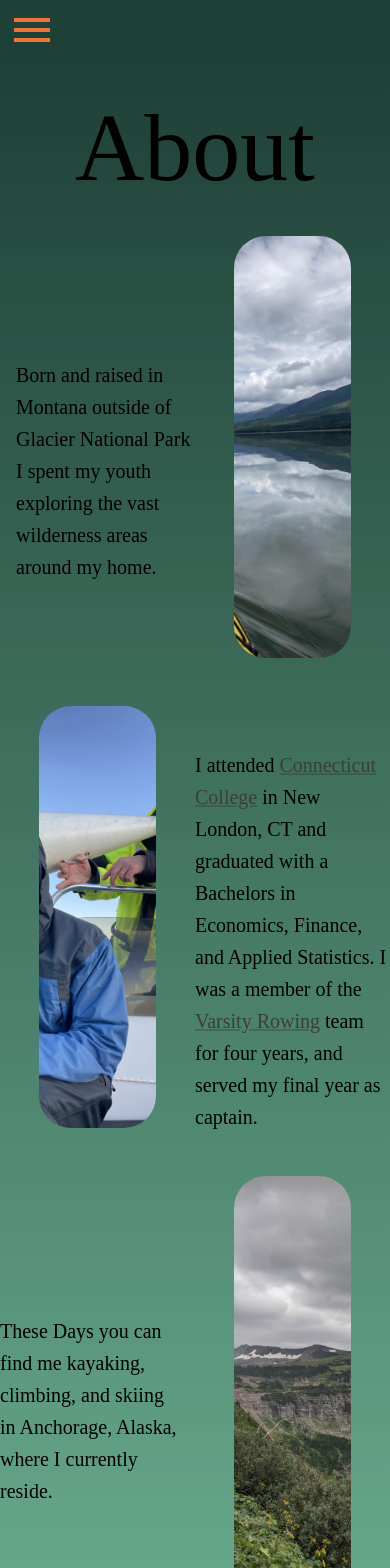
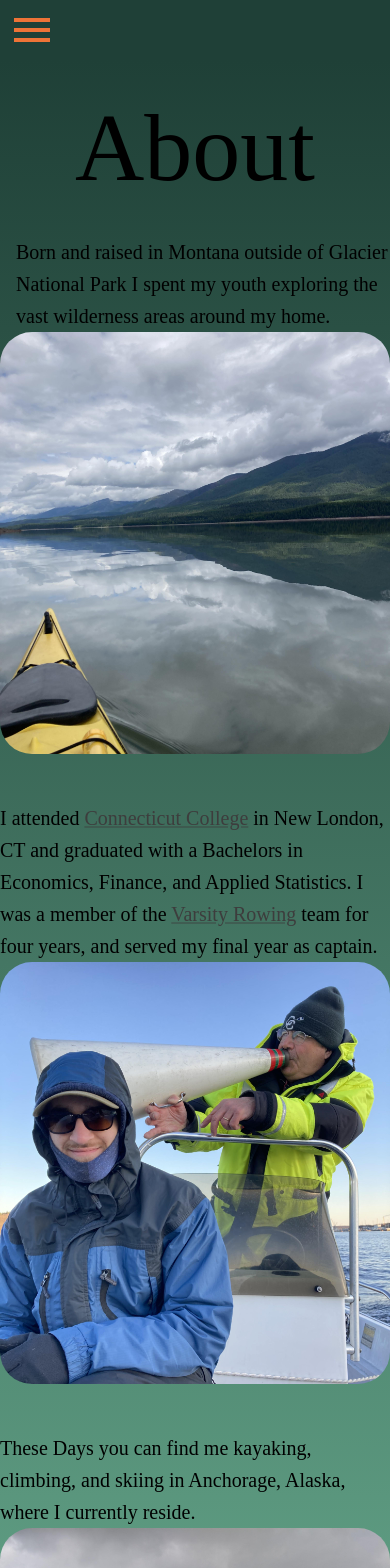
Before and after one commit to SABaltz/showcase, a React (Create React App) app: page /about in a window 390 px wide. Shown: the top 1568 px of the page. Built offline with nearby package versions, Linux system fonts and the light colour scheme.

Commit message:
Optimize about for mobile screen

```diff
--- a/src/components/About.tsx
+++ b/src/components/About.tsx
@@ -4,10 +4,10 @@ import {darkTheme} from "./Theme";
 import NavBar from "./nav/NavBar";
 import NavButton from "./nav/NavButton";
 
-let ImageTile = ({imageLocation}) => {
+let ImageTile = ({imageLocation, smallScreen}) => {
     return (
         <>
-            <Grid item xs={6} md={4}
+            <Grid item xs={12} md={4}
                   sx={{display: 'flex', justifyContent: 'center', alignItems: 'center', paddingBottom: '3rem'}}>
                 <Box
                     sx={{
@@ -16,8 +16,8 @@ let ImageTile = ({imageLocation}) => {
                         backgroundRepeat: "no-repeat",
                         backgroundPosition: 'center',
                         backgroundSize: 'cover',
-                        width: '30vw',
-                        height: '50vh'
+                        width: smallScreen ? '30vw' : '100vw',
+                        height: smallScreen ? '50vh' : '50vh'
                     }}/>
             </Grid>
         </>
@@ -52,7 +52,7 @@ export default function About() {
 
                 <Grid container>
 
-                    <Grid item xs={6} md={4} sx={{...centerGrid, paddingLeft: '1rem'}}>
+                    <Grid item xs={12} md={4} sx={{...centerGrid, paddingLeft: '1rem'}}>
                         <Typography variant={'h6'}>Born and raised in Montana outside of Glacier National Park I
                             spent
                             my
@@ -60,13 +60,15 @@ export default function About() {
                             the vast wilderness areas around my home.</Typography>
                     </Grid>
 
-                    <ImageTile imageLocation={require('../static/HungryHorse.jpg')}/>
-                    {smallScreen ? <ImageTile imageLocation={require('../static/ManyGlacier.jpg')}/> : <></>}
+                    <ImageTile smallScreen={smallScreen} imageLocation={require('../static/HungryHorse.jpg')}/>
+                    {smallScreen ? <ImageTile smallScreen={smallScreen}
+                                              imageLocation={require('../static/ManyGlacier.jpg')}/> : <></>}
 
 
-                    <ImageTile imageLocation={require('../static/Rowing.jpg')}/>
+                    {smallScreen ?
+                        <ImageTile smallScreen={smallScreen} imageLocation={require('../static/Rowing.jpg')}/> : <></>}
 
-                    <Grid item xs={6} md={4} sx={{...centerGrid}}>
+                    <Grid item xs={12} md={4} sx={{...centerGrid}}>
                         <Typography variant={'h6'}>I attended <Link href={'https://www.conncoll.edu/'}>Connecticut
                             College</Link> in New London, CT and
                             graduated with a Bachelors in Economics, Finance, and Applied Statistics. I was a
@@ -78,17 +80,25 @@ export default function About() {
                             four years, and served my final year as
                             captain.</Typography>
                     </Grid>
-                    {smallScreen ? <ImageTile imageLocation={require('../static/Rowing2.jpg')}/> : <></>}
+
+                    {!smallScreen ?
+                        <ImageTile smallScreen={smallScreen} imageLocation={require('../static/Rowing.jpg')}/> : <></>}
+
+                    {smallScreen ?
+                        <ImageTile smallScreen={smallScreen} imageLocation={require('../static/Rowing2.jpg')}/> : <></>}
 
 
-                    {smallScreen ? <ImageTile imageLocation={require('../static/AK1.JPG')}/> : <></>}
-                    {smallScreen ? <ImageTile imageLocation={require('../static/AK2.jpg')}/> : <></>}
-                    <Grid item xs={6} md={4} sx={{...centerGrid, paddingRight: '1rem'}}>
+                    {smallScreen ?
+                        <ImageTile smallScreen={smallScreen} imageLocation={require('../static/AK1.JPG')}/> : <></>}
+                    {smallScreen ?
+                        <ImageTile smallScreen={smallScreen} imageLocation={require('../static/AK2.jpg')}/> : <></>}
+                    <Grid item xs={12} md={4} sx={{...centerGrid, paddingRight: '1rem'}}>
                         <Typography variant={'h6'}>These Days you can find me kayaking, climbing, and skiing in
                             Anchorage,
                             Alaska, where I currently reside.</Typography>
                     </Grid>
-                    {!smallScreen ? <ImageTile imageLocation={require('../static/AK1.JPG')}/> : <></>}
+                    {!smallScreen ?
+                        <ImageTile smallScreen={smallScreen} imageLocation={require('../static/AK1.JPG')}/> : <></>}
 
                 </Grid>
 
```
